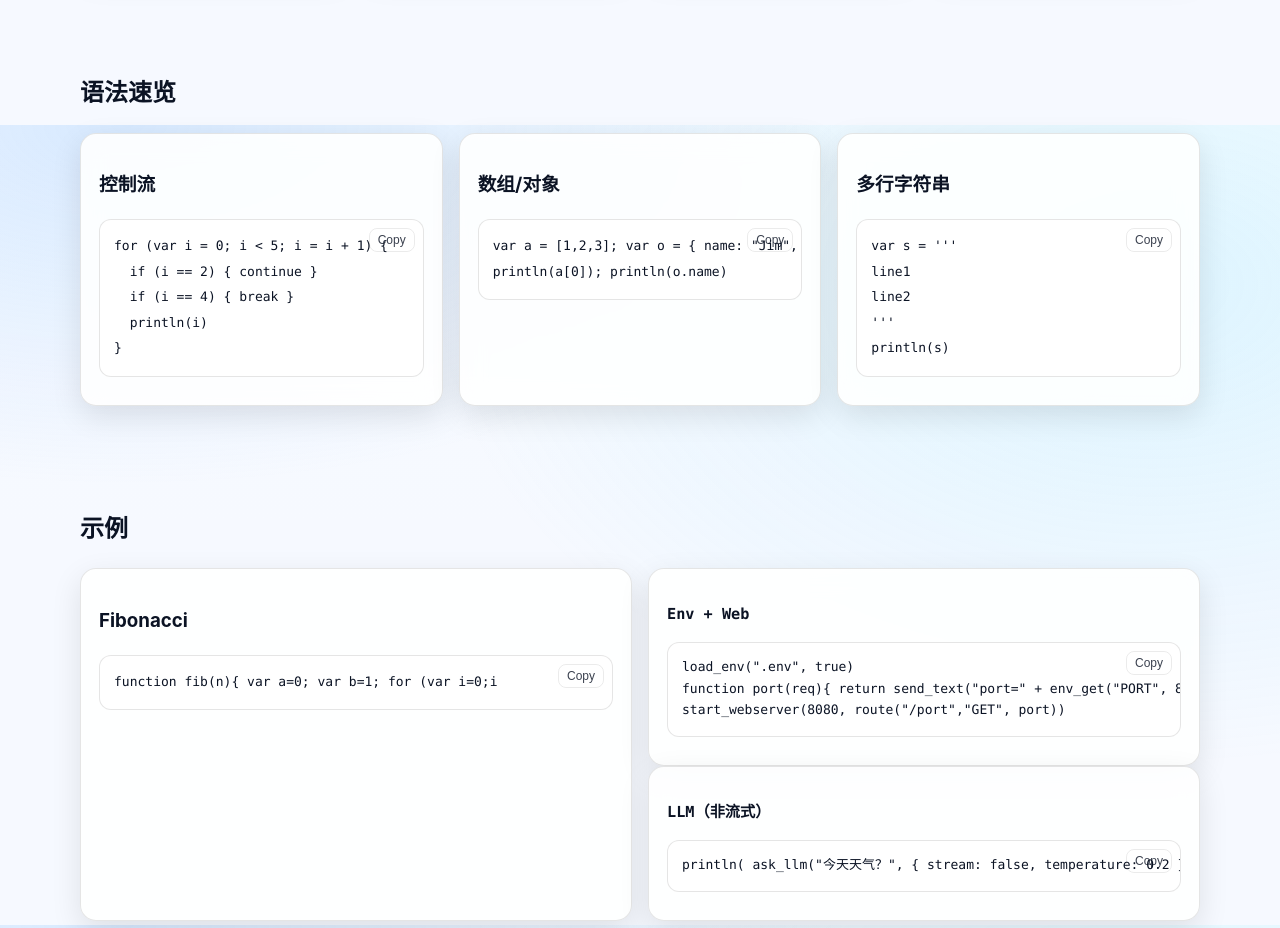
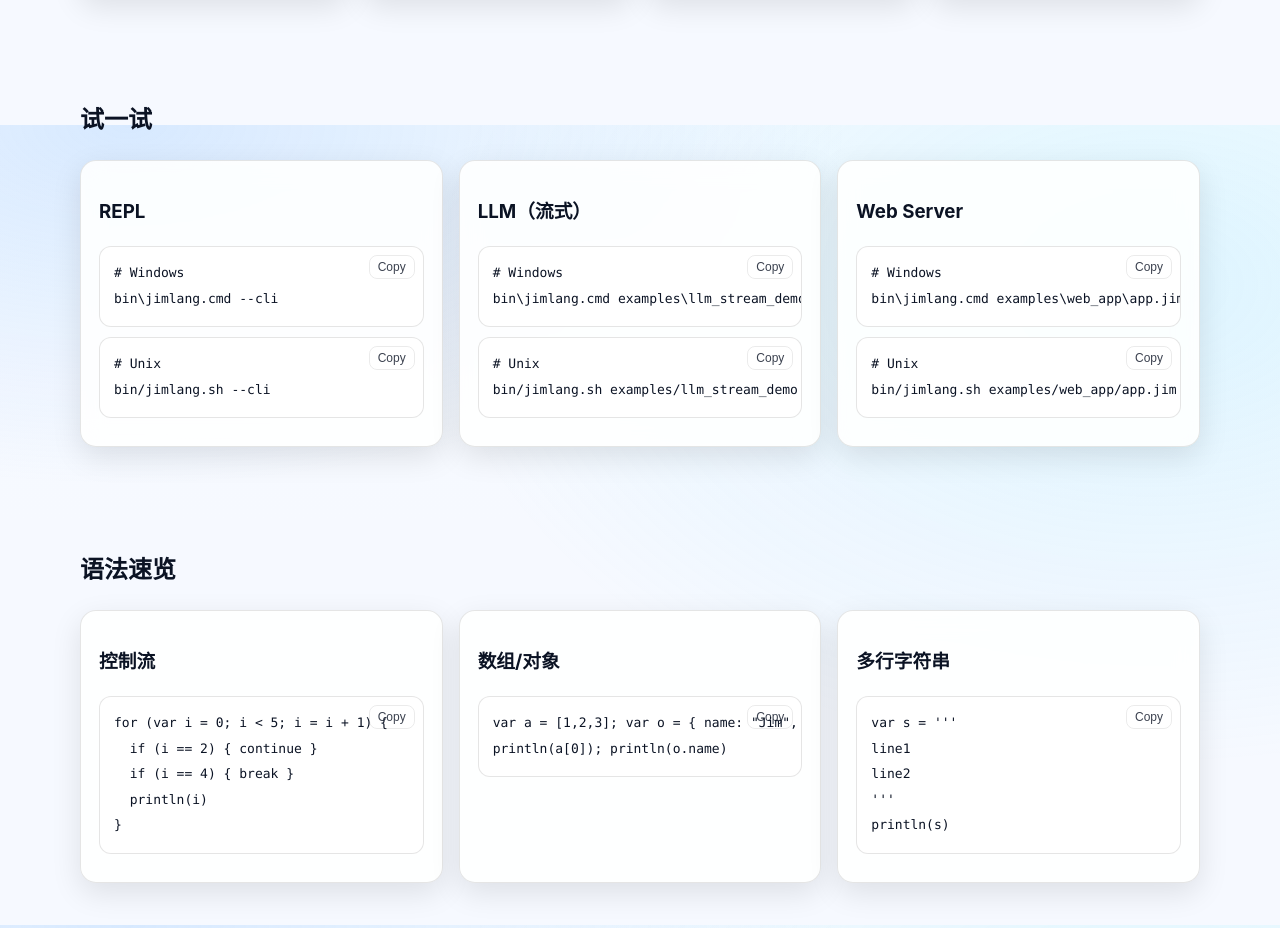
Before and after one commit to dafei1288/jimlang, a plain HTML site: page site/index.html in a window 1280 px wide. Shown: the part 1475-2403 px from the top of the page. Drawn offline with Linux system fonts and the light colour scheme.

Commit message:
site(nav+try): add 文档/示例库 外链 and new '试一试' section (REPL, LLM streaming, Web server)

```diff
--- a/site/index.html
+++ b/site/index.html
@@ -25,16 +25,24 @@
       <img class="logo-img" src="assets/logo.png" alt="JimLang logo" />
       <span class="brand-text">JimLang</span>
     </div>
+
+  param($m)
+  @'
     <nav class="nav">
       <a href="#features">特性</a>
       <a href="#quickstart">快速开始</a>
+      <a href="#try">试一试</a>
       <a href="#syntax">语法速览</a>
       <a href="#examples">示例</a>
       <a href="#cli">命令行</a>
       <a href="#db">数据库</a>
       <a href="#build">构建</a>
       <a href="#roadmap">路线图</a>
+      <a href="https://github.com/dafei1288/jimlang/blob/master/doc/QUICKREF.md" target="_blank" rel="noopener">文档</a>
+      <a href="https://github.com/dafei1288/jimlang/tree/master/examples" target="_blank" rel="noopener">示例库</a>
     </nav>
+'@
+
     <button id="themeToggle" class="btn theme-toggle" aria-label="切换主题" title="切换主题">
       <svg class="icon sun" viewBox="0 0 24 24" aria-hidden="true" focusable="false">
         <circle cx="12" cy="12" r="5" fill="currentColor" />
@@ -111,7 +119,30 @@ println(json_encode(db_query("main","select 1 as x", [])))</code></pre></div>
       </div>
     </section>
 
-    <section class="container" id="syntax">
+
+    <section class="container" id="try">
+      <h2>试一试</h2>
+      <div class="grid code-grid">
+        <div class="card glass"><h3>REPL</h3>
+<pre><code class="language-powershell"># Windows
+bin\jimlang.cmd --cli</code></pre>
+<pre><code class="language-bash"># Unix
+bin/jimlang.sh --cli</code></pre>
+        </div>
+        <div class="card glass"><h3>LLM（流式）</h3>
+<pre><code class="language-powershell"># Windows
+bin\jimlang.cmd examples\llm_stream_demo.jim</code></pre>
+<pre><code class="language-bash"># Unix
+bin/jimlang.sh examples/llm_stream_demo.jim</code></pre>
+        </div>
+        <div class="card glass"><h3>Web Server</h3>
+<pre><code class="language-powershell"># Windows
+bin\jimlang.cmd examples\web_app\app.jim</code></pre>
+<pre><code class="language-bash"># Unix
+bin/jimlang.sh examples/web_app/app.jim</code></pre>
+        </div>
+      </div>
+    </section><section class="container" id="syntax">
       <h2>语法速览</h2>
       <div class="grid code-grid">
         <div class="card glass"><h3>控制流</h3>
```
